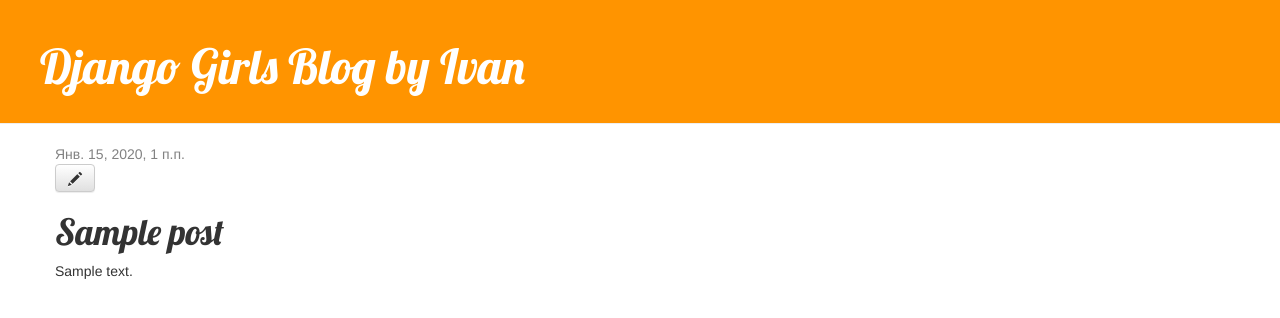
After one commit to Griive/djangogirls, a Django app: page /post/1/ in a window 1280 px wide. The commit adds this page. Shown: the top 318 px of the page. Run offline with Django 3.2, Linux system fonts and the light colour scheme; tables that the repository leaves empty hold one stand-in row (values such as "Sample post"); some libraries are stand-ins or nearby versions.

Commit message:
application logic added, action descriptions changed

```diff
--- a/blog/models.py
+++ b/blog/models.py
@@ -1,3 +1,4 @@
+"""from or import, open access to code from other files"""
 from django.conf import settings
 from django.db import models
 from django.utils import timezone
@@ -5,8 +6,8 @@
 
 class Post(models.Model):
     """
-    TODO: wright docstring about that model
-    read here https://peps.python.org/pep-0257/#multi-line-docstrings
+     https://peps.python.org/pep-0257/#multi-line-docstrings
+    Class "Post" includes list the classes, exceptions and functions
     """
     author = models.ForeignKey(settings.AUTH_USER_MODEL, on_delete=models.CASCADE)
     title = models.CharField(max_length=200)
--- a/blog/templates/blog/base.html
+++ b/blog/templates/blog/base.html
@@ -9,7 +9,9 @@
     </head>
     <body>
         <div class="page-header">
-            <a href="{% url 'post_new' %}" class="top-menu"><span class="glyphicon glyphicon-plus"></span></a>
+            {% if user.is_authenticated %}
+                <a href="{% url 'post_new' %}" class="top-menu"><span class="glyphicon glyphicon-plus"></span></a>
+            {% endif %}
             <h1><a href="/">Django Girls Blog by Ivan</a></h1>
         </div>
         <div class="content container">
--- /dev/null
+++ b/blog/templates/blog/post_detail.html
@@ -0,0 +1,14 @@
+{% extends 'blog/base.html' %}
+
+{% block content %}
+    <div class="post">
+        {% if post.published_date %}
+            <div class="date">
+                {{ post.published_date }}
+            </div>
+        {% endif %}
+        <a class="btn btn-default" href="{% url 'post_edit' pk=post.pk %}"><span class="glyphicon glyphicon-pencil"></span></a>
+        <h1>{{ post.title }}</h1>
+        <p>{{ post.text|linebreaksbr }}</p>
+    </div>
+{% endblock %}
--- a/blog/templates/blog/post_list.html
+++ b/blog/templates/blog/post_list.html
@@ -1,4 +1,4 @@
-и {% extends 'blog/base.html' %}
+{% extends 'blog/base.html' %}
 
 {% block content %}
     {% for post in posts %}
--- a/blog/urls.py
+++ b/blog/urls.py
@@ -1,3 +1,6 @@
+"""importing the 'path" and 'views' functions from the "blog/views.py" application
+urlpatterns  - URL template
+"""
 from django.urls import path
 from . import views
 
@@ -5,4 +8,5 @@
     path('', views.post_list, name='post_list'),
     path('post/<int:pk>/', views.post_detail, name='post_detail'),
     path('post/new/', views.post_new, name='post_new'),
+    path('post/<int:pk>/edit/', views.post_edit, name='post_edit'),
 ]
--- a/blog/views.py
+++ b/blog/views.py
@@ -1,3 +1,8 @@
+""""logic" of the application
+requesting information from the "blog"
+function (def) named post_list, takes "request" as an argument and returns (return) the result
+of the "render" function, which will already build our page template "blog/post_list.html"
+"""
 from django.shortcuts import render, get_object_or_404
 from django.utils import timezone
 from .models import Post
@@ -19,11 +24,6 @@
 
 
 def post_new(request):
-    form = PostForm()
-    return render(request, 'blog/post_edit.html', {'form': form})
-
-
-def post_new(request):
     if request.method == "POST":
         form = PostForm(request.POST)
         if form.is_valid():
@@ -35,3 +35,18 @@
     else:
         form = PostForm()
     return render(request, 'blog/post_edit.html', {'form': form})
+
+
+def post_edit(request, pk):
+    post = get_object_or_404(Post, pk=pk)
+    if request.method == "POST":
+        form = PostForm(request.POST, instance=post)
+        if form.is_valid():
+            post = form.save(commit=False)
+            post.author = request.user
+            post.published_date = timezone.now()
+            post.save()
+            return redirect('post_detail', pk=post.pk)
+    else:
+        form = PostForm(instance=post)
+    return render(request, 'blog/post_edit.html', {'form': form})
--- a/manage.py
+++ b/manage.py
@@ -1,5 +1,6 @@
 #!/usr/bin/env python
 """Django's command-line utility for administrative tasks."""
+"""a script that helps with site management."""
 import os
 import sys
 
--- a/mysite/urls.py
+++ b/mysite/urls.py
@@ -12,6 +12,8 @@
 Including another URLconf
     1. Import the include() function: from django.urls import include, path
     2. Add a URL to urlpatterns:  path('blog/', include('blog.urls'))
+Django will redirect all requests for 'http://127.0.0.1:8000/' to 'blog.urls' and look there for further instructions;
+Any URL that starts with admin/ will be matched by Django to a 'view'.
 """
 from django.contrib import admin
 from django.urls import path, include
```
